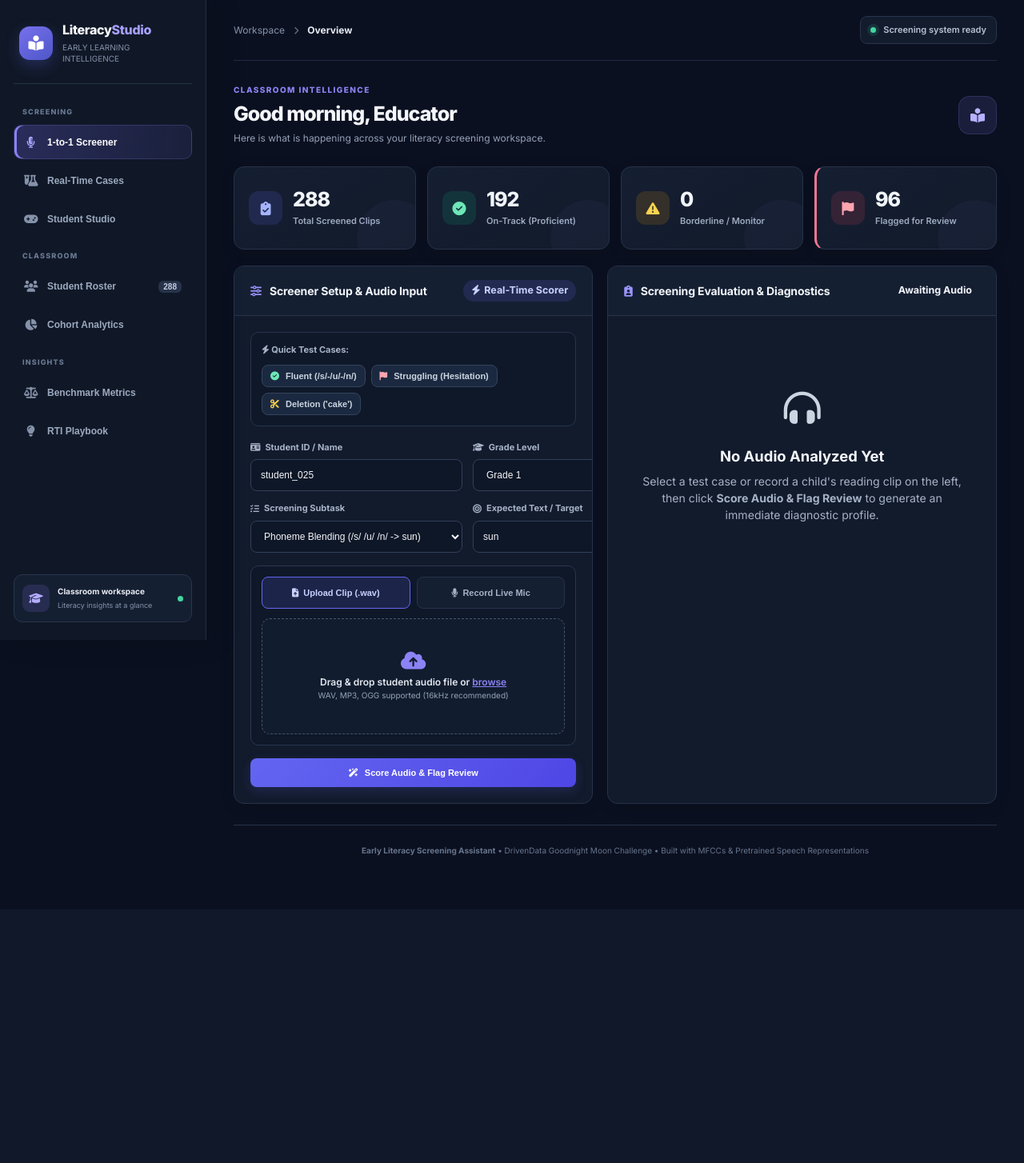
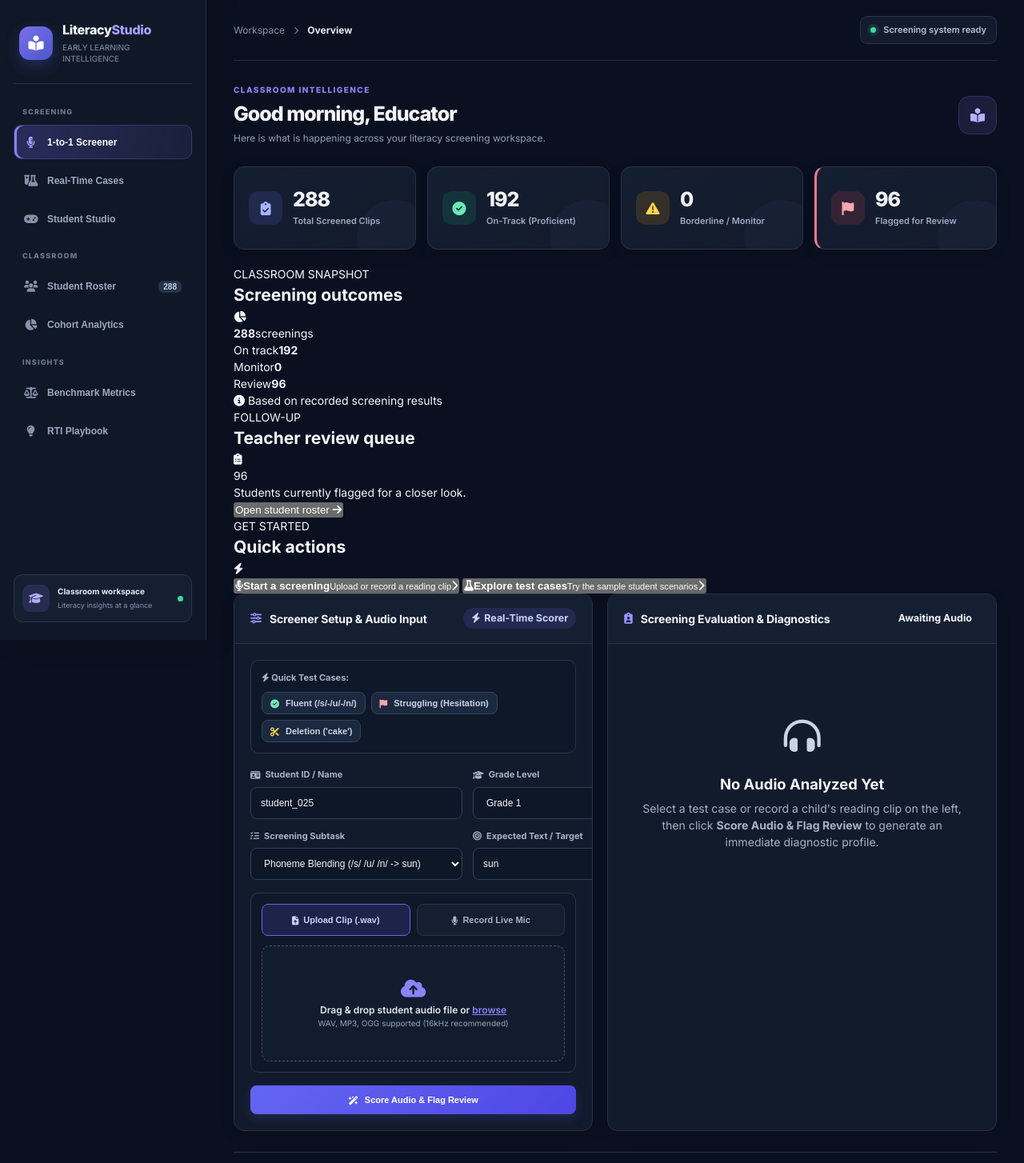
Before and after one commit to pmahitesh-cyber/Early-Literacy-Screening-Assistant, a FastAPI app: page / in a window 1280 px wide. Shown: the top 1454 px of the page at 80% size. Before the commit the page ends 1069 px from the top, so only its background shows below. Run offline with FastAPI, Linux system fonts and the light colour scheme.

Commit message:
Add classroom overview widgets and actionable screening shortcuts

```diff
--- a/web_app/templates/index.html
+++ b/web_app/templates/index.html
@@ -93,6 +93,46 @@
                 </div>
             </div>
         </div>
+
+        <!-- At-a-glance classroom widgets -->
+        <section class="overview-widgets" aria-label="Classroom overview widgets">
+            <article class="overview-widget outcome-widget">
+                <div class="widget-heading">
+                    <div><span class="widget-kicker">CLASSROOM SNAPSHOT</span><h2>Screening outcomes</h2></div>
+                    <span class="widget-icon icon-indigo"><i class="fa-solid fa-chart-pie"></i></span>
+                </div>
+                <div class="outcome-content">
+                    <div class="outcome-donut" id="outcome-donut" role="img" aria-label="Screening outcome distribution">
+                        <div class="donut-center"><strong id="outcome-total">{{ total_screened }}</strong><span>screenings</span></div>
+                    </div>
+                    <div class="outcome-legend">
+                        <div><span class="legend-dot dot-teal"></span><span>On track</span><strong id="outcome-ontrack">{{ on_track_count }}</strong></div>
+                        <div><span class="legend-dot dot-amber"></span><span>Monitor</span><strong id="outcome-borderline">{{ borderline_count }}</strong></div>
+                        <div><span class="legend-dot dot-coral"></span><span>Review</span><strong id="outcome-flagged">{{ flagged_count }}</strong></div>
+                    </div>
+                </div>
+                <div class="widget-footnote"><i class="fa-solid fa-circle-info"></i> Based on recorded screening results</div>
+            </article>
+
+            <article class="overview-widget review-widget">
+                <div class="widget-heading">
+                    <div><span class="widget-kicker">FOLLOW-UP</span><h2>Teacher review queue</h2></div>
+                    <span class="widget-icon icon-coral"><i class="fa-solid fa-clipboard-list"></i></span>
+                </div>
+                <div class="review-number" id="review-queue-count">{{ flagged_count }}</div>
+                <p class="widget-description">Students currently flagged for a closer look.</p>
+                <button type="button" class="widget-link" data-open-tab="tab-roster">Open student roster <i class="fa-solid fa-arrow-right"></i></button>
+            </article>
+
+            <article class="overview-widget actions-widget">
+                <div class="widget-heading">
+                    <div><span class="widget-kicker">GET STARTED</span><h2>Quick actions</h2></div>
+                    <span class="widget-icon icon-teal"><i class="fa-solid fa-bolt"></i></span>
+                </div>
+                <button type="button" class="quick-action" data-open-tab="tab-screener"><span class="quick-action-icon"><i class="fa-solid fa-microphone-lines"></i></span><span><strong>Start a screening</strong><small>Upload or record a reading clip</small></span><i class="fa-solid fa-chevron-right"></i></button>
+                <button type="button" class="quick-action" data-open-tab="tab-cases"><span class="quick-action-icon"><i class="fa-solid fa-flask"></i></span><span><strong>Explore test cases</strong><small>Try the sample student scenarios</small></span><i class="fa-solid fa-chevron-right"></i></button>
+            </article>
+        </section>
 
         <!-- Main Content Sections -->
         <main class="main-content">
```
